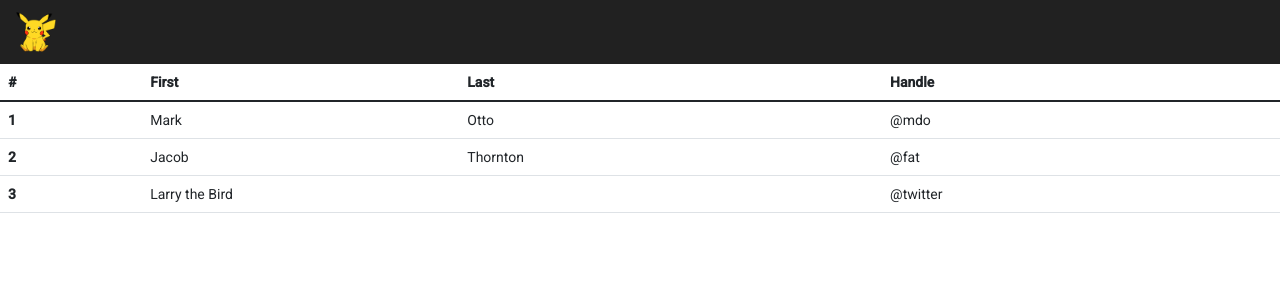
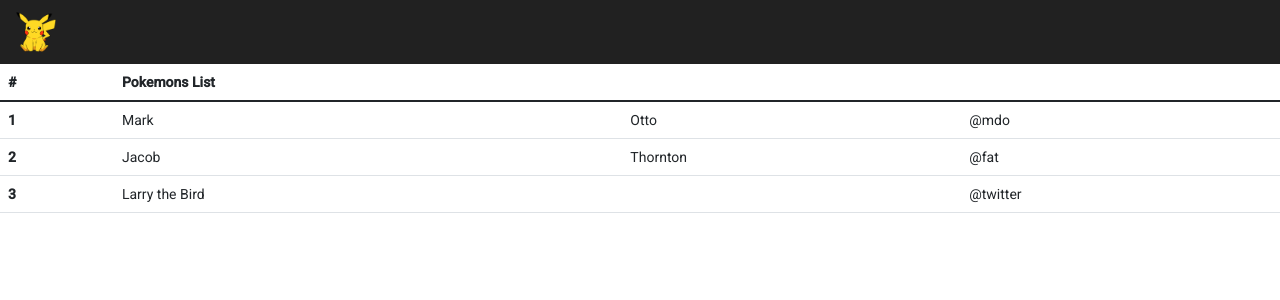
Before and after one commit to wjmmk/Pokemon-Api, an Angular app: page / in a window 1280 px wide. Shown: the top 300 px of the page. Built offline with nearby package versions, Linux system fonts and the light colour scheme; no server answers.

Commit message:
Refactoring DetailsComponent

```diff
--- a/src/app/components/card/card.component.html
+++ b/src/app/components/card/card.component.html
@@ -2,9 +2,7 @@
     <thead>
       <tr>
         <th scope="col">#</th>
-        <th scope="col">First</th>
-        <th scope="col">Last</th>
-        <th scope="col">Handle</th>
+        <th scope="col">Pokemons List</th>
       </tr>
     </thead>
     <tbody class="table-group-divider">
--- a/src/app/components/details/details.component.ts
+++ b/src/app/components/details/details.component.ts
@@ -22,9 +22,7 @@ export class DetailsComponent implements OnInit {
     this.route.paramMap.subscribe( params => {
       if(params.has('id')){
         this.listpokemon.getPokemonId(parseInt(params.get('id'))).subscribe(
-          //(data: any) => console.log( data.id )
-           //console.log(data.id)
-           result => {  this.listpokemon.getPokemonId(result.id).subscribe(
+           (result: any) => {  this.listpokemon.getPokemonId(result.id).subscribe(
             (data: any) => console.log(data)
           )
          }
```
